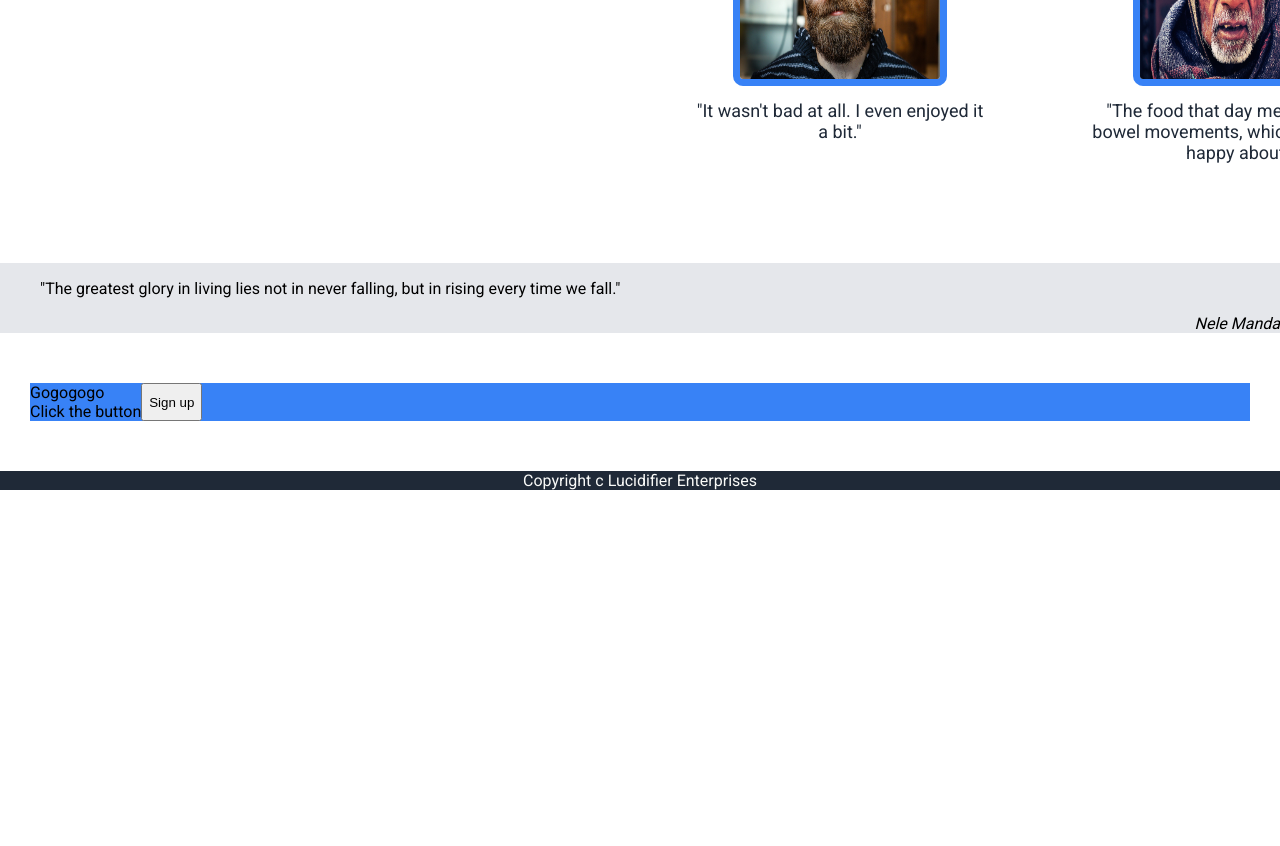
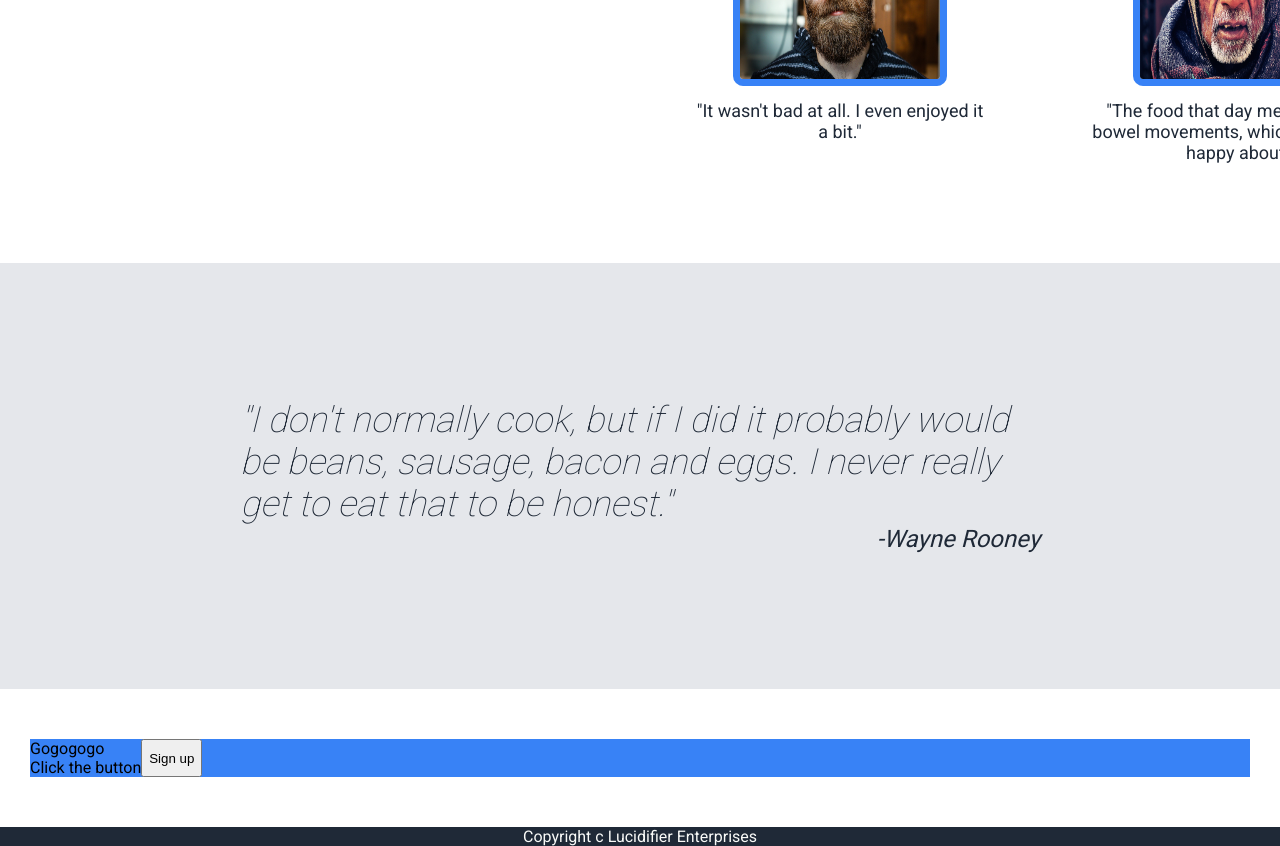
Before and after one commit to Lucidifier/project_site1, a plain HTML site: page index.html in a window 1280 px wide. Shown: the part 932-1778 px from the top of the page. Before the commit the page ends 1422 px from the top, so only its background shows below. Drawn offline with Linux system fonts and the light colour scheme.

Commit message:
add quote part

```diff
--- a/index.html
+++ b/index.html
@@ -48,10 +48,9 @@
         </div>
 
         <div class="quote">
-            <blockquote>
-            "The greatest glory in living lies not in never falling, but in rising every time we fall."
+            <blockquote class="qtext">"I don't normally cook, but if I did it probably would be beans, sausage, bacon and eggs. I never really get to eat that to be honest."
+            <cite class="qperson">-Wayne Rooney</cite>
             </blockquote>
-            <cite class="qperson">Nele Manda</cite>
         </div>
 
         <div class="callaction">
--- a/style.css
+++ b/style.css
@@ -134,15 +134,23 @@ body {
 }
 
 .quote {
-    display: flex;
-    flex-direction: column;
-
     background-color: #e5e7eb;
+    padding: 100px 200px;
 }
 
+.qtext {
+    font-size: 36px;
+    font-style: italic;
+    font-weight: lighter;
+    color: #1F2937;
+}
 
 .qperson {
-    align-self: flex-end;
+    display: block;
+    font-size: 24px;
+    color: #1F2937;
+    font-weight: 400;
+    text-align: right;
 }
 
 .callaction {
```
